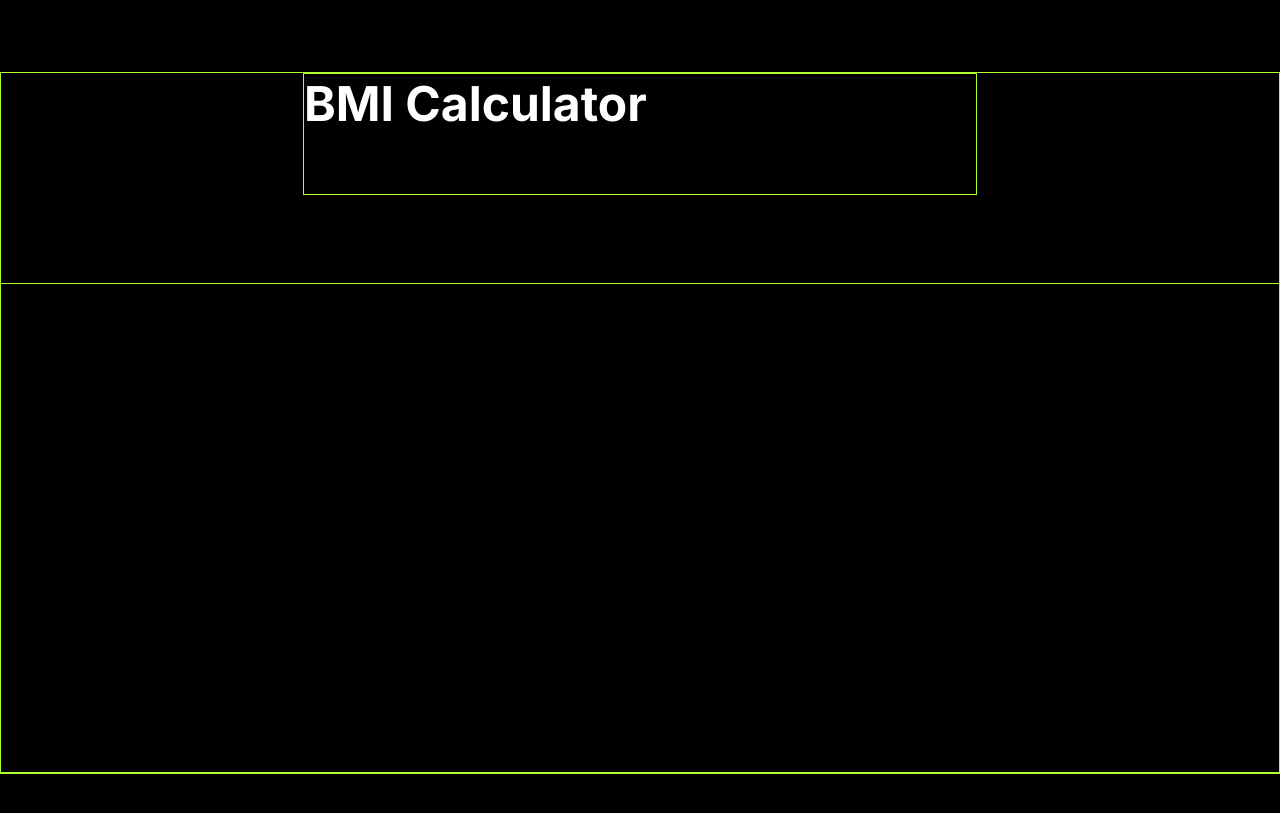
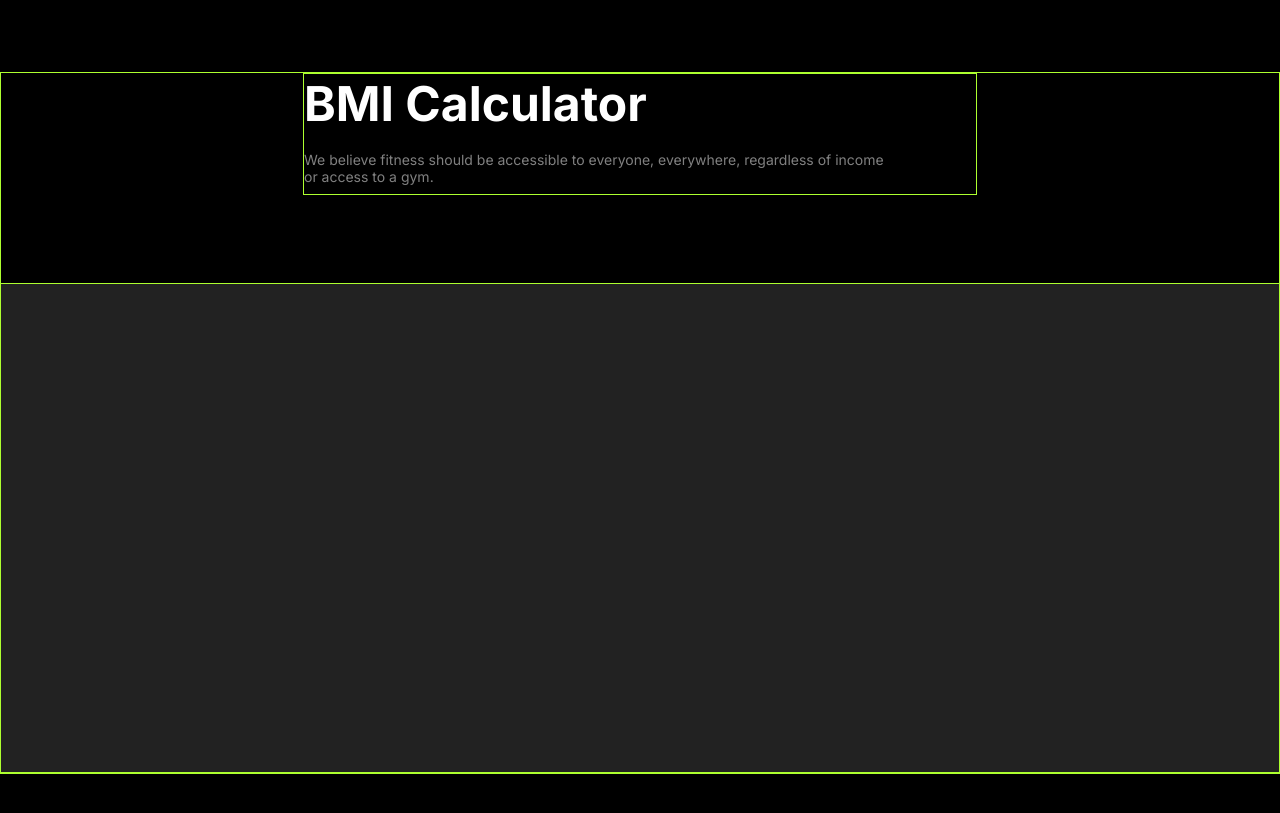
Before and after one commit to monzila-akter/assignment-2, a plain HTML site: page index.html in a window 1280 px wide. Shown: the part 1820-2633 px from the top of the page. Drawn offline with Linux system fonts and the light colour scheme; a web font is replaced by a local one.

Commit message:
added calculator section

```diff
--- a/index.html
+++ b/index.html
@@ -111,7 +111,7 @@
           <h2>BMI Calculator</h2>
           <p>
             We believe fitness should be accessible to everyone, everywhere,
-            regardless of income or access to a gym.
+            regardless of income<br />or access to a gym.
           </p>
         </div>
         <div class="calculator-content"></div>
--- a/styles.css
+++ b/styles.css
@@ -300,9 +300,16 @@ body {
   font-size: 48px;
   font-weight: bolder;
   color: #ffffff;
+  margin-bottom: 18px;
+}
+.calculator-text p {
+  font-size: 14px;
+  color: #ffffff;
+  opacity: 50%;
 }
 .calculator-content {
   width: 100%;
   height: 488px;
+  background-color: #222222;
   border: 1px solid greenyellow;
 }
```
